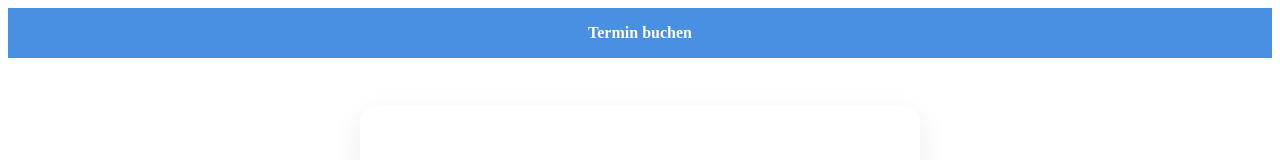
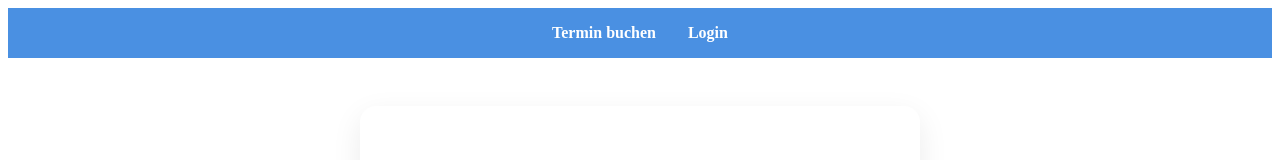
Before and after one commit to ahmadkhalil2021/appointment-app, a React (Vite) app: page / in a window 1280 px wide. Shown: the top 160 px of the page. Built offline with nearby package versions, Linux system fonts and the light colour scheme.

Commit message:
new commit

```diff
--- a/src/main.jsx
+++ b/src/main.jsx
@@ -14,16 +14,16 @@ export function App() {
       <nav
         style={{ padding: "1rem", textAlign: "center", background: "#4a90e2" }}
       >
-        {!isAuthenticated && (
+
         <Link to="/" style={linkStyle}>
           Termin buchen
         </Link>
-        )}
-        {isAuthenticated && (
+
+
         <Link to="/appointments" style={linkStyle}>
           Login
         </Link>
-        )}
+
       </nav>
 
       <Routes>
```
Lines whose indentation alone changed are shown as unchanged.
